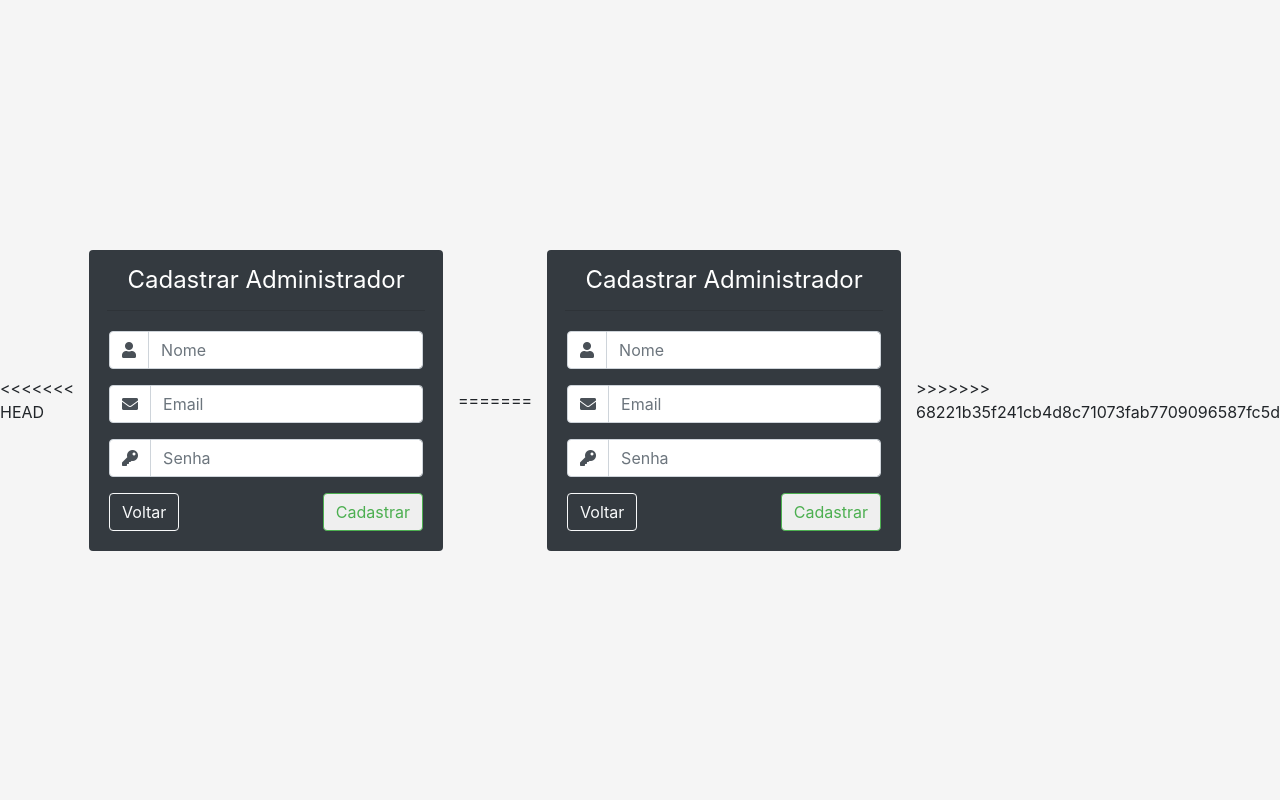
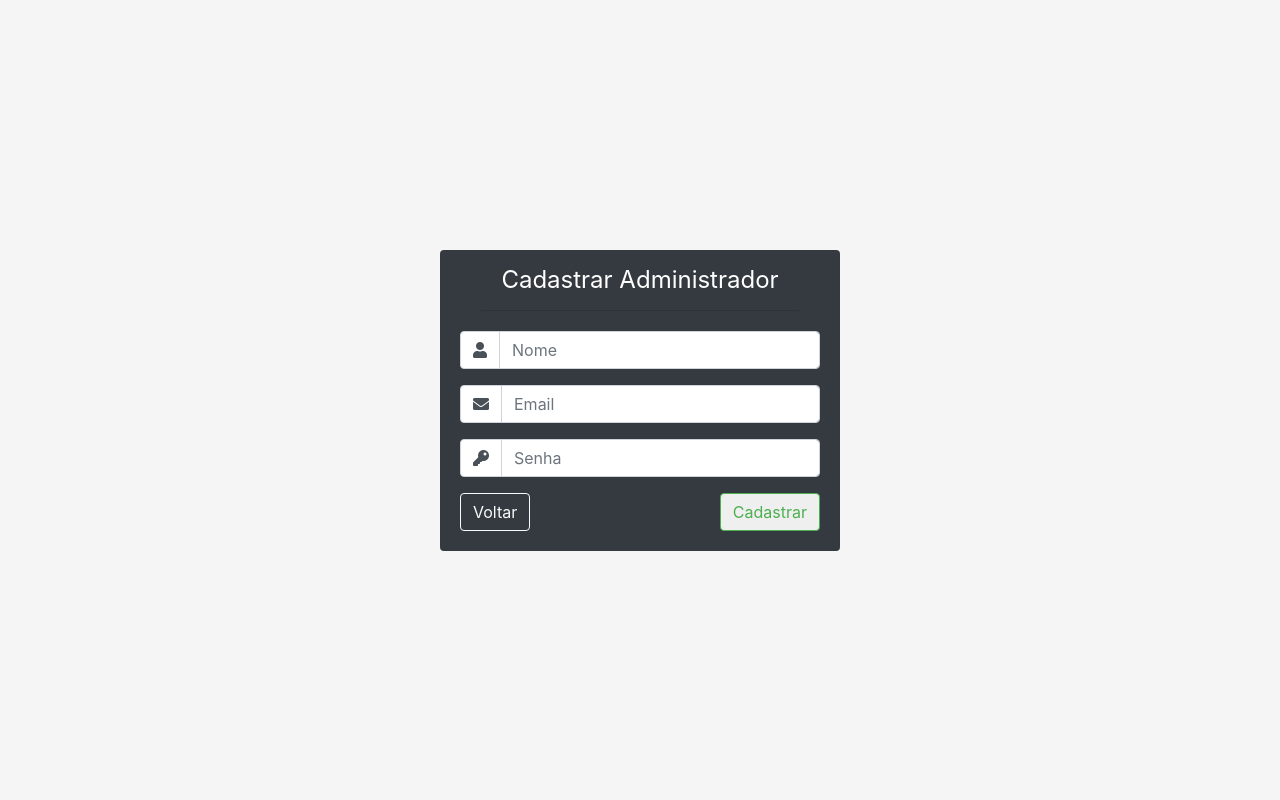
Before and after one commit to moonman1000/vacinacao, a PHP site: page /cadastro_administrador.php in a window 1280 px wide. Run offline with PHP 8.4, Linux system fonts and the light colour scheme; some libraries are stand-ins or nearby versions.

Commit message:
Atualiza arquivos do projeto

```diff
--- a/cadastro_administrador.php
+++ b/cadastro_administrador.php
@@ -1,5 +1,3 @@
-<<<<<<< HEAD
-
 <!DOCTYPE html>
 <html lang="pt-BR">
 <head>
@@ -121,129 +119,3 @@
 </div>
 </body>
 </html>
-
-=======
-
-<!DOCTYPE html>
-<html lang="pt-BR">
-<head>
-    <meta charset="UTF-8">
-    <meta name="viewport" content="width=device-width, initial-scale=1.0">
-    <title>Cadastrar Administrador</title>
-    <link href="//maxcdn.bootstrapcdn.com/bootstrap/4.1.1/css/bootstrap.min.css" rel="stylesheet" id="bootstrap-css">
-    <script src="//maxcdn.bootstrapcdn.com/bootstrap/4.1.1/js/bootstrap.min.js"></script>
-    <script src="//cdnjs.cloudflare.com/ajax/libs/jquery/3.2.1/jquery.min.js"></script>
-    <link rel="stylesheet" href="https://use.fontawesome.com/releases/v5.5.0/css/all.css">
-    <style>
-        body {
-            background-color: #f5f5f5;
-            height: 100vh;
-            display: flex;
-            justify-content: center;
-            align-items: center;
-        }
-
-        .card-login {
-            max-width: 400px;
-            width: 100%;
-            margin: auto;
-            border: none;
-        }
-
-        .card-header {
-            text-align: center;
-        }
-
-        .logo_title {
-            color: #fff;
-            font-size: 1.5rem;
-            margin-top: 20px;
-        }
-
-        .input-group-prepend .input-group-text {
-            background-color: #fff;
-        }
-
-        .login_btn {
-            background-color: #dc3545;
-            color: #fff;
-        }
-
-        .login_btn:hover {
-            background-color: #c82333;
-        }
-
-        .error {
-            color: red;
-            text-align: center;
-        }
-
-        .btn-custom {
-            background-color: #4CAF50;
-            color: #fff;
-            border: none;
-            border-radius: 5px;
-            cursor: pointer;
-            transition: background-color 0.3s;
-        }
-
-        .btn-custom:hover {
-            background-color: #45a049;
-        }
-
-        .btn-outline-custom {
-            color: #4CAF50;
-            border-color: #4CAF50;
-        }
-
-        .btn-outline-custom:hover {
-            color: white;
-            background-color: #4CAF50;
-            border-color: #4CAF50;
-        }
-    </style>
-</head>
-<body>
-<div class="container">
-    <div class="card card-login mx-auto text-center bg-dark">
-        <div class="card-header mx-auto bg-dark">
-            <span class="logo_title mt-5">Cadastrar Administrador</span>
-        </div>
-        <div class="card-body">
-            <form action="processa_cadastro_administrador.php" method="POST">
-                <div class="input-group form-group">
-                    <div class="input-group-prepend">
-                        <span class="input-group-text"><i class="fas fa-user"></i></span>
-                    </div>
-                    <input type="text" name="nome" class="form-control" placeholder="Nome" required>
-                </div>
-
-                <div class="input-group form-group">
-                    <div class="input-group-prepend">
-                        <span class="input-group-text"><i class="fas fa-envelope"></i></span>
-                    </div>
-                    <input type="email" name="email" class="form-control" placeholder="Email" required>
-                </div>
-
-                <div class="input-group form-group">
-                    <div class="input-group-prepend">
-                        <span class="input-group-text"><i class="fas fa-key"></i></span>
-                    </div>
-                    <input type="password" name="senha" class="form-control" placeholder="Senha" required>
-                </div>
-
-                <div class="form-group">
-                    <input type="submit" name="btn" value="Cadastrar" class="btn btn-outline-custom float-right">
-                </div>
-
-                <div class="form-group">
-                    <a href="index.php" class="btn btn-outline-light float-left">Voltar</a>
-                </div>
-            </form>
-        </div>
-    </div>
-</div>
-</body>
-</html>
-
->>>>>>> 68221b35f241cb4d8c71073fab7709096587fc5d
```
Also changed, not shown: visualizar.php (added, +177 -0 lines), visualizaOLDPRINCIPAL.php (renamed from visualiza.php).
